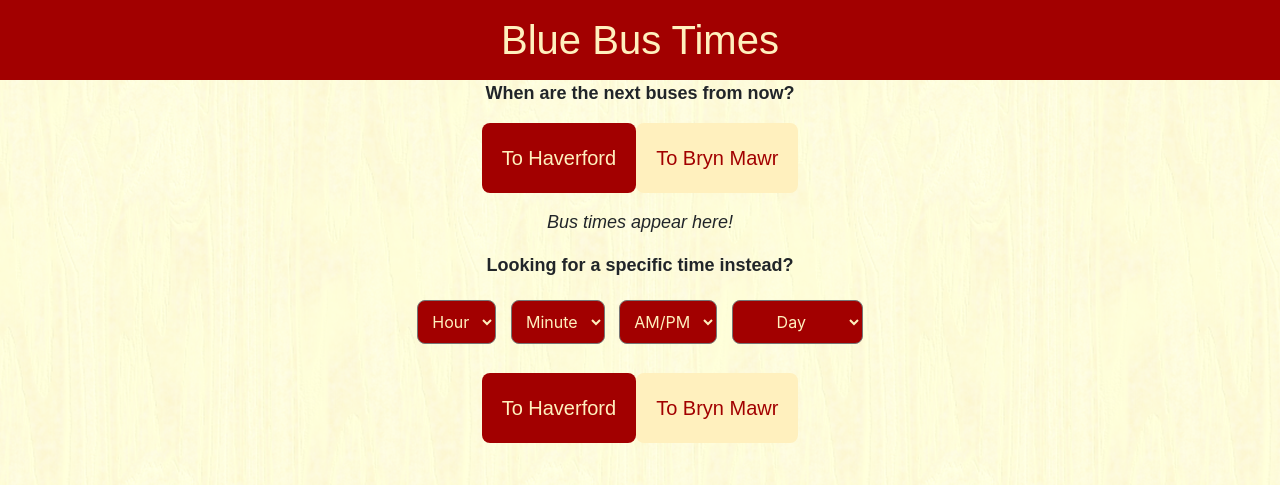
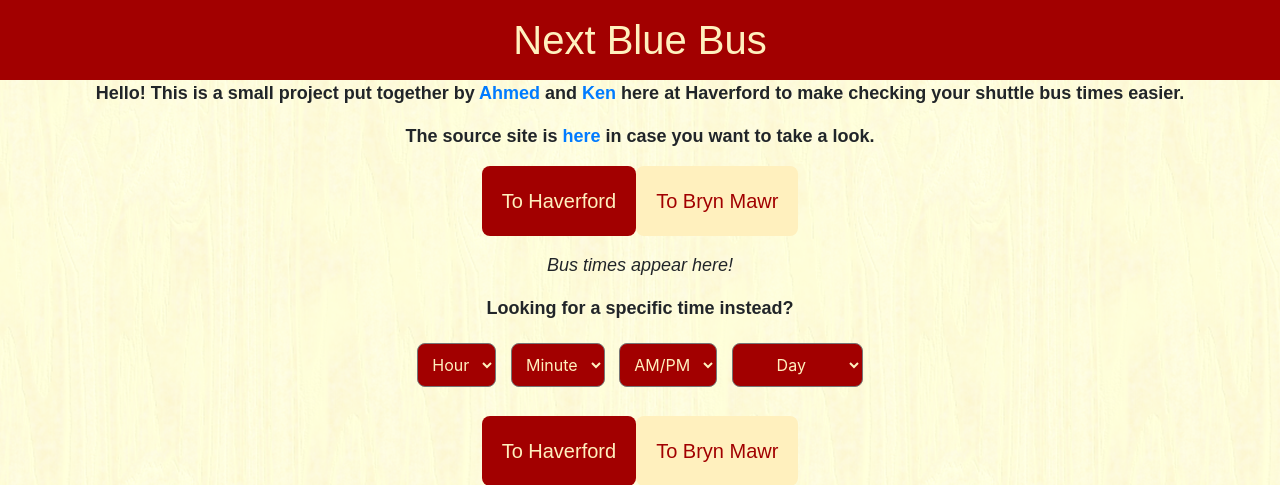
Before and after one commit to ishtiaque06/blue_bus_schedule, a Flask app: page / in a window 1280 px wide. Shown: the top 485 px of the page. Run offline with Flask 2, Linux system fonts and the light colour scheme; some libraries are stand-ins or nearby versions.

Commit message:
added credits and source on HTML

```diff
--- a/templates/index.html
+++ b/templates/index.html
@@ -3,7 +3,7 @@
     <head>
         <meta charset="utf-8">
         <meta http-equiv="x-ua-compatible" content="ie=edge">
-        <title>Blue Bus Schedule</title>
+        <title>Next Blue Bus?</title>
         <meta name="description" content="">
         <meta name="viewport" content="width=device-width, initial-scale=1">
 
@@ -20,12 +20,13 @@
         <![endif]-->
 
         <nav class="navbar navbar-expand-lg navbar-light bg-light">
-            <a class="navbar-brand" href="#"><h1>Blue Bus Times</h1> </a>
+            <a class="navbar-brand" href="#"><h1>Next Blue Bus</h1> </a>
 
         </nav>
 
         <!--Main paragraph-->
-		<p><strong> When are the next buses from now? </strong></p>
+		<p><strong>Hello! This is a small project put together by <a href="https://github.com/ishtiaque06">Ahmed</a> and <a href="https://github.com/kkruto">Ken</a> here at Haverford to make checking your shuttle bus times easier.</strong></p>
+        <p><strong>The source site is <a href="https://www.brynmawr.edu/transportation/blue-bus-bi-co">here</a> in case you want to take a look.</strong></p>
 
         <!--Button div for styling both the buttons. They
             can be styled individually if necessary.-->
```
